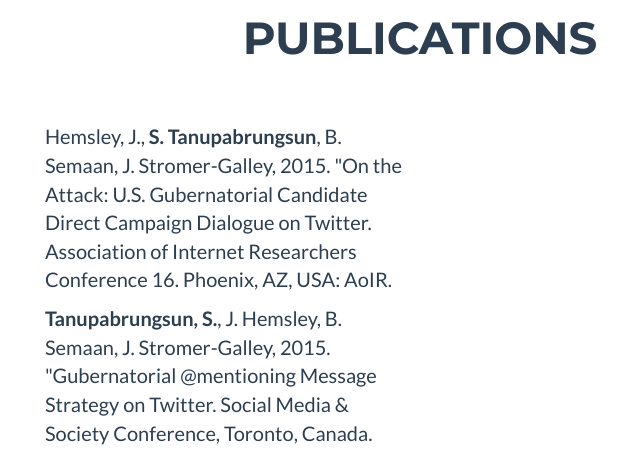
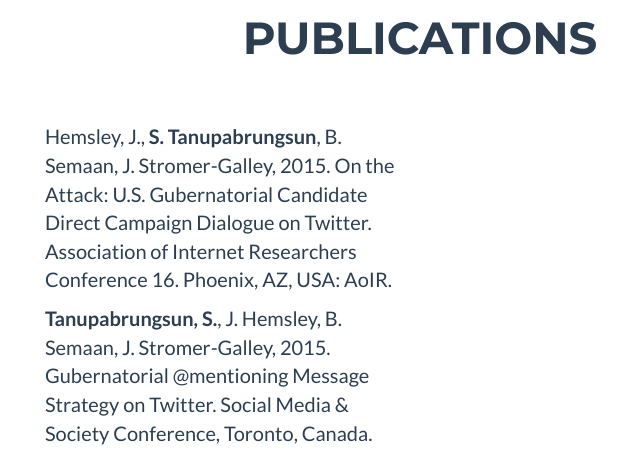
Before and after one commit to stanupab/stanupab.github.io, a plain HTML site: page index.html in a window 1280 px wide. Shown: the part 1920-2375 px from the top of the page, 220-860 px from the left. Drawn offline with nearby package versions, Linux system fonts and the light colour scheme.

Commit message:
publications
publications

```diff
--- a/index.html
+++ b/index.html
@@ -182,8 +182,8 @@
             </div>
             <div class="row">
                 <div class="col-lg-4 col-lg-offset-2">
-                	<p>Hemsley, J., <b>S. Tanupabrungsun</b>, B. Semaan, J. Stromer-Galley, 2015. "On the Attack: U.S. Gubernatorial Candidate Direct Campaign Dialogue on Twitter. Association of Internet Researchers Conference 16. Phoenix, AZ, USA: AoIR.</p>
-                	<p><b>Tanupabrungsun, S.</b>, J. Hemsley, B. Semaan, J. Stromer-Galley, 2015. "Gubernatorial @mentioning Message Strategy on Twitter. Social Media & Society Conference, Toronto, Canada.</p>
+                	<p>Hemsley, J., <b>S. Tanupabrungsun</b>, B. Semaan, J. Stromer-Galley, 2015. On the Attack: U.S. Gubernatorial Candidate Direct Campaign Dialogue on Twitter. Association of Internet Researchers Conference 16. Phoenix, AZ, USA: AoIR.</p>
+                	<p><b>Tanupabrungsun, S.</b>, J. Hemsley, B. Semaan, J. Stromer-Galley, 2015. Gubernatorial @mentioning Message Strategy on Twitter. Social Media & Society Conference, Toronto, Canada.</p>
                 	<p>Hemsley, J., Ceskavich, B., <b>Tanupabrungsun, S.</b> (2014). STACK (Version 1.0). Syracuse University, School of Information Studies. Retrieved from https://github.com/bitslabsyr/stack DOI: 10.5281/zenodo.12388</p>
                     <p><b>Tanupabrungsun, S.</b> and Achalakul T., Feature Reduction for Anomaly Detection in Manufacturing with MapReduce GA/kNN, the 19th IEEE International Conference on Parallel and Distributed Systems (ICPADS’s Workshop on SC-BDA), Soul, Korea (Best Student Paper Award).</p>
                     <p>Pattananagkur T., <b>Tanupabrungsun, S</b>, Areekijseree K., Pumma S., and Achalakul T., The Design of SkyPACS: a High Performance, Mobile Medical Imaging Solution, Symposium on GPU Computing and Applications, 9 October 2013, Singapore.</p>
```
